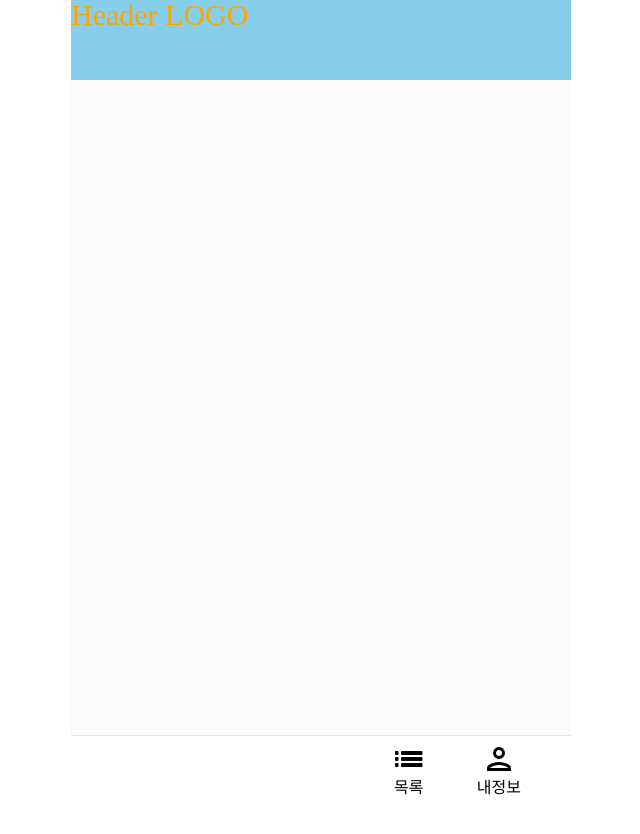
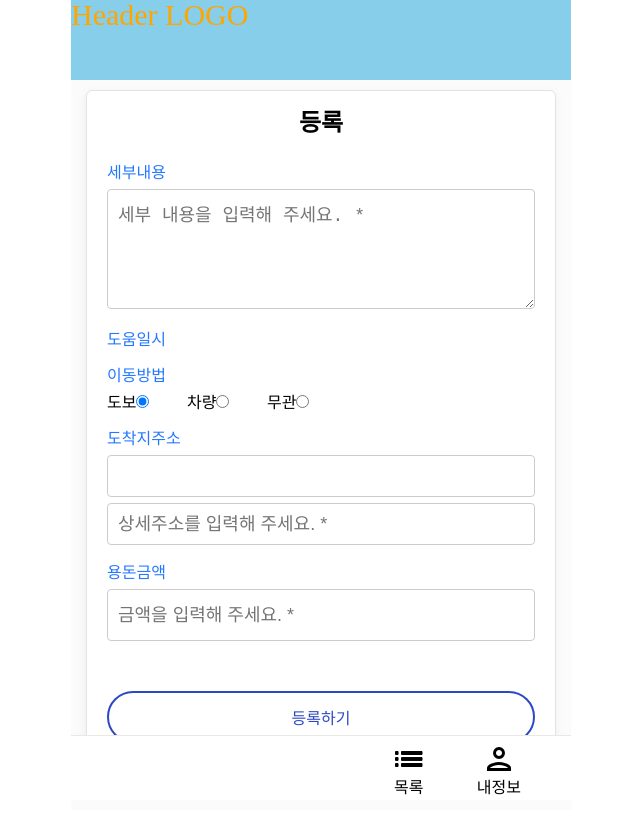
Before and after one commit to HackPeople/hackstival-frontend, a Nuxt app: page /add in a window 1280 px wide. Shown: the top 834 px of the page, without its empty margins (319-959 px from the left). Before the commit the page ends 800 px from the top, so only its background shows below. Built offline with nearby package versions, Linux system fonts and the light colour scheme.

Commit message:
add 진행중

```diff
--- /dev/null
+++ b/pages/add/index.vue
@@ -0,0 +1,239 @@
+<template>
+  <div class="add-wrap">
+    <h3>{{ categoryInfo?.name }} 등록</h3>
+
+    <div class="form">
+      <div>
+        <p>세부내용</p>
+        <textarea placeholder="세부 내용을 입력해 주세요. *" v-model="detail"/>
+      </div>
+      <div>
+        <p>도움일시</p>
+        <!--  TODO: v-model="date"   -->
+      </div>
+      <div>
+        <p>이동방법</p>
+        <ul class="move-list-wrap">
+          <li v-for="(item, idx) in moveList" :key="idx">
+            <label :for="item.name">{{ item.name }}</label>
+            <input :id="item.name" type="radio" v-model="radioValues" :value="item.value">
+          </li>
+        </ul>
+      </div>
+      <div>
+        <p>도착지주소</p>
+        <input type="text" id="address_kakao" name="address" readonly/>
+        <input type="text" name="address_detail" placeholder="상세주소를 입력해 주세요. *" v-model="address2"/>
+      </div>
+      <div v-if="showCross">
+        <p>편도왕복</p>
+        <input type="checkbox" v-model="cross" />
+      </div>
+      <div>
+        <p>용돈금액</p>
+        <input type="number" placeholder="금액을 입력해 주세요. *" v-model="money"/>
+      </div>
+    </div>
+
+    <button @click="submit" :class="confirm && 'active'">
+      등록하기
+    </button>
+  </div>
+</template>
+<script>
+export default {
+  head () {
+    return {
+      script: [
+        {
+          hid: 'stripe',
+          src: '//t1.daumcdn.net/mapjsapi/bundle/postcode/prod/postcode.v2.js',
+          defer: true
+        }
+      ]
+    }
+  },
+  mounted() {
+    console.log(true)
+    document.getElementById("address_kakao").addEventListener("click", () => { //주소입력칸을 클릭하면
+      //카카오 지도 발생
+      new daum.Postcode({
+        oncomplete: (data) => { //선택시 입력값 세팅
+          this.address1 = data.address;
+          document.getElementById("address_kakao").value = data.address; // 주소 넣기
+          document.querySelector("input[name=address_detail]").focus(); //상세입력 포커싱
+        }
+      }).open();
+    });
+  },
+  computed: {
+    categoryInfo() {
+      return this.$store.state.add.categoryInfo
+    },
+    showCross() {
+      return this.categoryInfo.type === 'HOSPITAL_WITH' || this.categoryInfo.type === 'VISITING_CARE'
+    }
+  },
+  data(){
+    return{
+      moveList: [
+        {
+          name: '도보',
+          value: '도보'
+        },
+        {
+          name: '차량',
+          value: '차량'
+        },
+        {
+          name: '무관',
+          value: '무관'
+        }
+      ],
+      detail: '', //세부내용
+      date: '', //도움일시
+      radioValues: '도보',  //이동방법
+      address1: '', //도착지주소
+      address2: '', //상세주소
+      cross: false, //편도왕복
+      money: '', //용돈금액
+
+      confirm: false
+    }
+  },
+  watch: {
+    detail() {
+      this.validate()
+    },
+    date() {
+      this.validate()
+    },
+    address2() {
+      this.validate()
+    },
+    money() {
+      this.validate()
+    }
+  },
+  methods: {
+    validate() {
+      this.confirm = this.detail && this.date && this.address2 && this.money > 0
+    },
+    submit() {
+      if(this.confirm) {
+
+      }
+    }
+  }
+}
+</script>
+<style scoped lang="scss">
+.add-wrap {
+  box-sizing: border-box;
+  width: calc(100% - 30px);
+  padding: 20px;
+  background: #fff;
+  box-shadow: -1px 3px 10px 0 rgba(0, 0, 0, 0.06);
+  border: 1px solid #e3e3e3;
+  border-radius: 6px;
+  margin-top: 10px;
+  transform: translateX(-50%);
+  position: relative;
+  left: 50%;
+
+  h3 {
+    text-align: center;
+    font-size: 24px;
+    font-weight: bold;
+  }
+
+  .form {
+    margin-top: 30px;
+
+    div {
+      margin-bottom: 20px;
+      &:last-child {
+        margin-bottom: 0;
+      }
+
+      p {
+        color: #2478FF;
+        margin-bottom: 8px;
+      }
+
+      textarea {
+        width: 100%;
+        max-width: 100%;
+        height: 120px;
+        box-sizing: border-box;
+        padding: 10px;
+        border-radius: 4px;
+        border: 1px solid #ccc;
+        resize: vertical;
+        transition: border .3s;
+        font-size: 18px;
+      }
+
+      input[type="number"],
+      input[type="text"]{
+        width: 100%;
+        max-width: 100%;
+        height: 52px;
+        box-sizing: border-box;
+        padding: 0 22px 0 10px;
+        border-radius: 4px;
+        border: 1px solid #ccc;
+        font-size: 18px;
+      }
+      input[type="text"]{
+        height: 42px;
+        margin-bottom: 6px;
+        &:last-child {
+          margin-bottom: 0;
+        }
+      }
+
+      .move-list-wrap {
+        width: 100%;
+        display: flex;
+
+        li {
+          width: 80px;
+
+          label {
+            margin-right: -5px;
+            cursor: pointer;
+          }
+          input {
+            cursor: pointer;
+          }
+        }
+      }
+    }
+  }
+
+  button {
+    margin-top: 50px;
+    margin-bottom: 20px;
+    width: 100%;
+    border-radius: 999999px;
+    cursor: pointer;
+    font-size: 16px;
+    min-width: 55px;
+    min-height: 30px;
+    padding: 12px 20px;
+    transition: all .5s;
+    border: unset;
+    box-sizing: border-box;
+    outline: unset;
+    background-color: #fff;
+    border: 2px solid #2d48c3;
+    color: #2d48c3;
+
+    &.active {
+      background-color: #2d48c3;
+      color: #fff;
+    }
+  }
+}
+</style>
```
